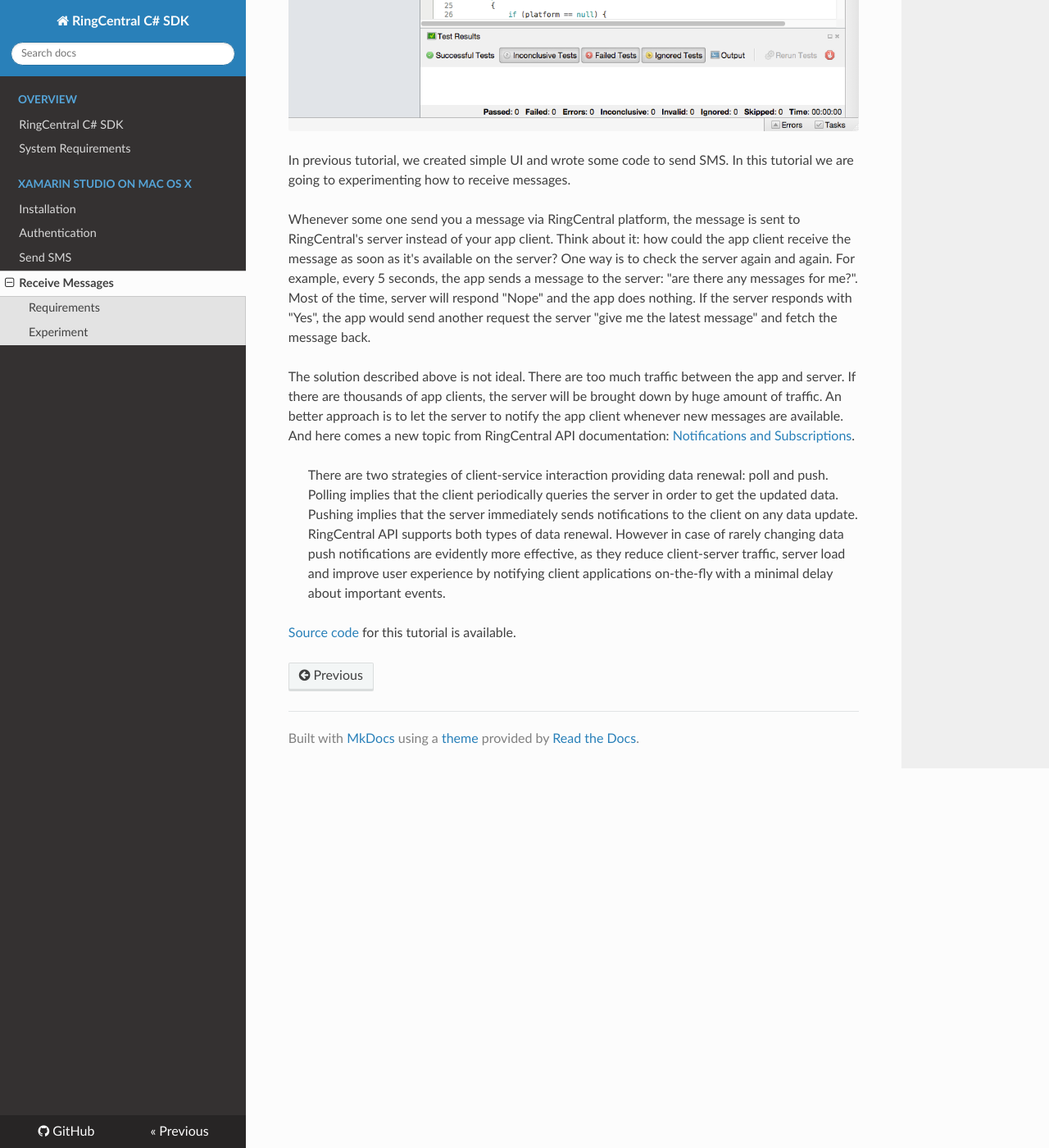
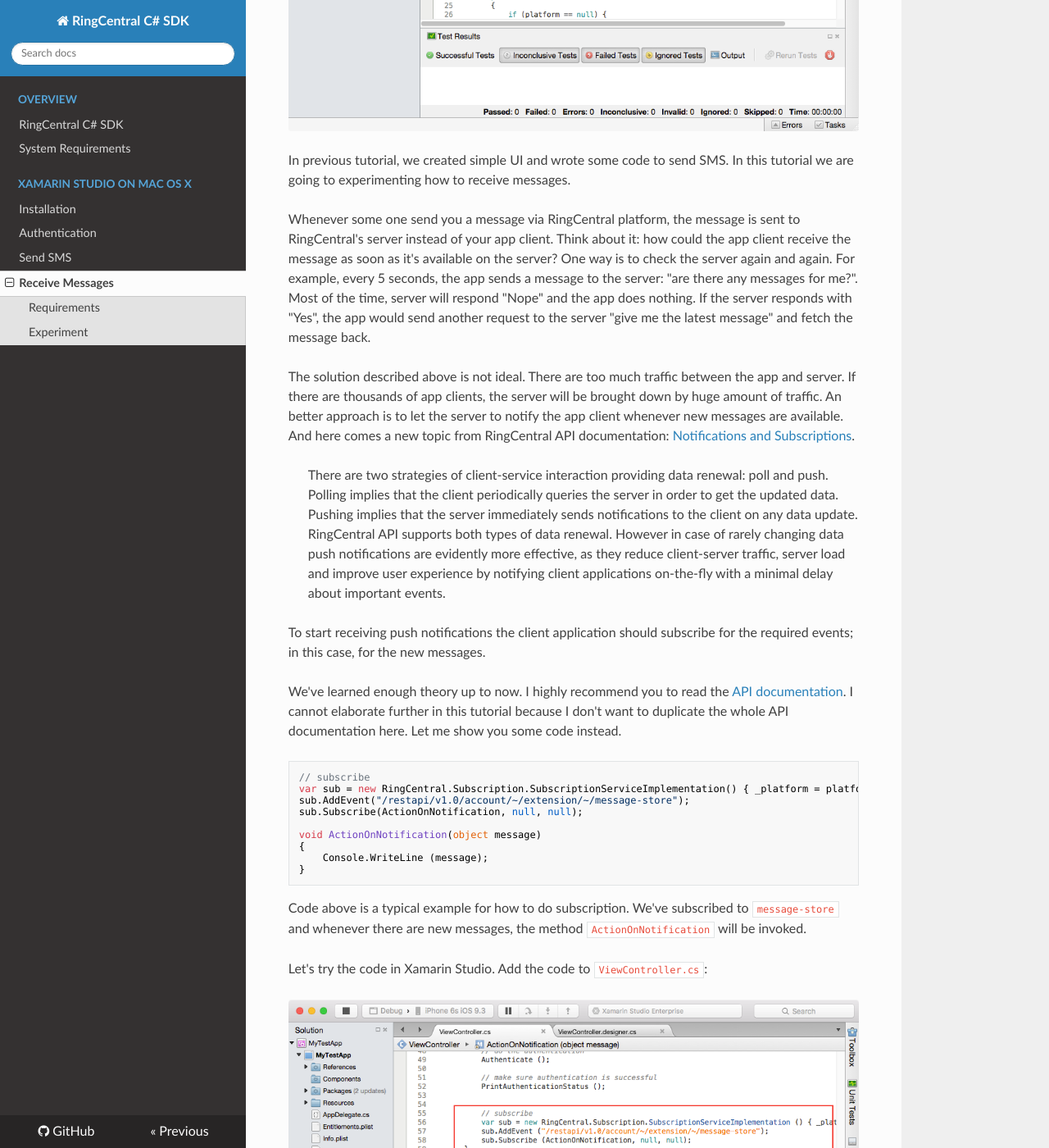
Before and after one commit to tylerlong/ringcentral-csharp-docs, an MkDocs documentation site: the page built from docs/mac/receive-messages.md, in a window 1280 px wide and 1400 px high, scrolled down 1994 px. Shown: the whole window at 82% size. Built offline with MkDocs 1.6.1, drawn with Linux system fonts in a browser that asks for light colours; nearby versions of some CDN libraries; old or Windows-style settings are respelled for this version of MkDocs; some of the changed text lies outside the part shown.

Commit message:
Finish the subscribe sample

````diff
--- a/docs/mac/receive-messages.md
+++ b/docs/mac/receive-messages.md
@@ -26,14 +26,58 @@ First of all, make sure to replace the following with real credentials
 
 In previous tutorial, we created simple UI and wrote some code to send SMS. In this tutorial we are going to experimenting how to receive messages.
 
-Whenever some one send you a message via RingCentral platform, the message is sent to RingCentral's server instead of your app client. Think about it: how could the app client receive the message as soon as it's available on the server? One way is to check the server again and again. For example, every 5 seconds, the app sends a message to the server: "are there any messages for me?". Most of the time, server will respond "Nope" and the app does nothing. If the server responds with "Yes", the app would send another request the server "give me the latest message" and fetch the message back.
+Whenever some one send you a message via RingCentral platform, the message is sent to RingCentral's server instead of your app client. Think about it: how could the app client receive the message as soon as it's available on the server? One way is to check the server again and again. For example, every 5 seconds, the app sends a message to the server: "are there any messages for me?". Most of the time, server will respond "Nope" and the app does nothing. If the server responds with "Yes", the app would send another request to the server "give me the latest message" and fetch the message back.
 
 The solution described above is not ideal. There are too much traffic between the app and server. If there are thousands of app clients, the server will be brought down by huge amount of traffic. An better approach is to let the server to notify the app client whenever new messages are available. And here comes a new topic from RingCentral API documentation: [Notifications and Subscriptions](https://developer.ringcentral.com/api-docs/latest/index.html#!#Notifications.html).
 
 > There are two strategies of client-service interaction providing data renewal: poll and push. Polling implies that the client periodically queries the server in order to get the updated data. Pushing implies that the server immediately sends notifications to the client on any data update. RingCentral API supports both types of data renewal. However in case of rarely changing data push notifications are evidently more effective, as they reduce client-server traffic, server load and improve user experience by notifying client applications on-the-fly with a minimal delay about important events.
 
+To start receiving push notifications the client application should subscribe for the required events; in this case, for the new messages.
 
+We've learned enough theory up to now. I highly recommend you to read the [API documentation](https://developer.ringcentral.com/api-docs/latest/index.html#!#Notifications.html). I cannot elaborate further in this tutorial because I don't want to duplicate the whole API documentation here. Let me show you some code instead.
 
+```csharp
+// subscribe
+var sub = new RingCentral.Subscription.SubscriptionServiceImplementation() { _platform = platform };
+sub.AddEvent("/restapi/v1.0/account/~/extension/~/message-store");
+sub.Subscribe(ActionOnNotification, null, null);
+
+void ActionOnNotification(object message)
+{
+    Console.WriteLine (message);
+}
+```
+
+Code above is a typical example for how to do subscription. We've subscribed to `message-store` and whenever there are new messages, the method `ActionOnNotification` will be invoked.
+
+Let's try the code in Xamarin Studio. Add the code to `ViewController.cs`:
+
+![Subscribe Code](/screenshots/subscribe-code.png)
+
+`CMD - Enter` to run the application. When it is up and running, send a message to `username` number with another account. The message will be sent to the server, and server will notify our app since we have subscribed. Wait for several seconds and watch the "Application Output" window for the message. It should be something like this:
+
+```
+2016-04-08 10:56:30.700 MyTestApp[4385:48725] [
+  {
+    "uuid": "b2f862e0-632b-4fb2-80ea-d8cbcc0418da",
+    "event": "/restapi/v1.0/account/~/extension/850957020/message-store",
+    "timestamp": "2016-04-08T02:56:30.564Z",
+    "body": {
+      "extensionId": 850957020,
+      "lastUpdated": "2016-04-08T10:56:22.478+08:00",
+      "changes": [
+        {
+          "type": "SMS",
+          "newCount": 1,
+          "updatedCount": 0
+        }
+      ]
+    }
+  },
+  "14600841906208302",
+  "4303989563124995_5e263ba5"
+]
+```
 
 
 [Source code](https://github.com/tylerlong/ringcentral-csharp-tutorials/tree/master/mac/receive-messages) for this tutorial is available.
````
Also changed, not shown: docs/screenshots/subscribe-code.png (added).
